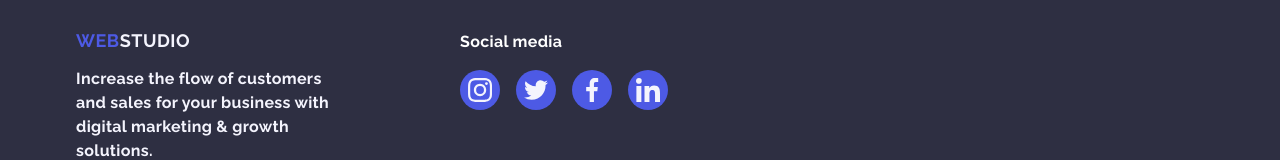
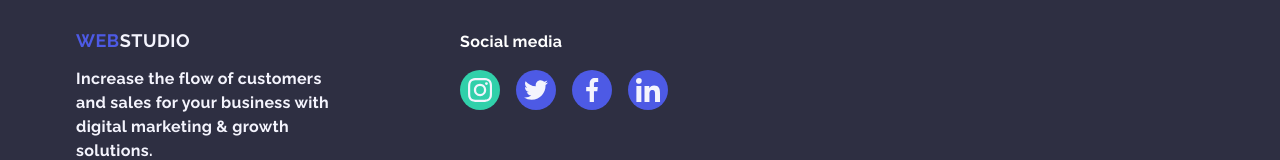
Before and after one commit to Ann-teres/goit-markup-hw-04, a plain HTML site: page index.html in a window 1280 px wide. In both pictures the pointer is over the link 480 px from the left and 3651 px from the top of the page. Shown: the part 3562-3722 px from the top of the page. Drawn offline with nearby package versions, Linux system fonts and the light colour scheme.

Commit message:
style.css  file

```diff
--- a/css/styles.css
+++ b/css/styles.css
@@ -578,8 +578,8 @@ address {
   align-items: center;
   justify-content: center;
 }
-.social-link-footer.hover,
-.social-link-footer.focus {
+.social-link-footer:hover,
+.social-link-footer:focus {
   background-color: #31d0aa;
 }
 .icon-social-media-footer {
```
